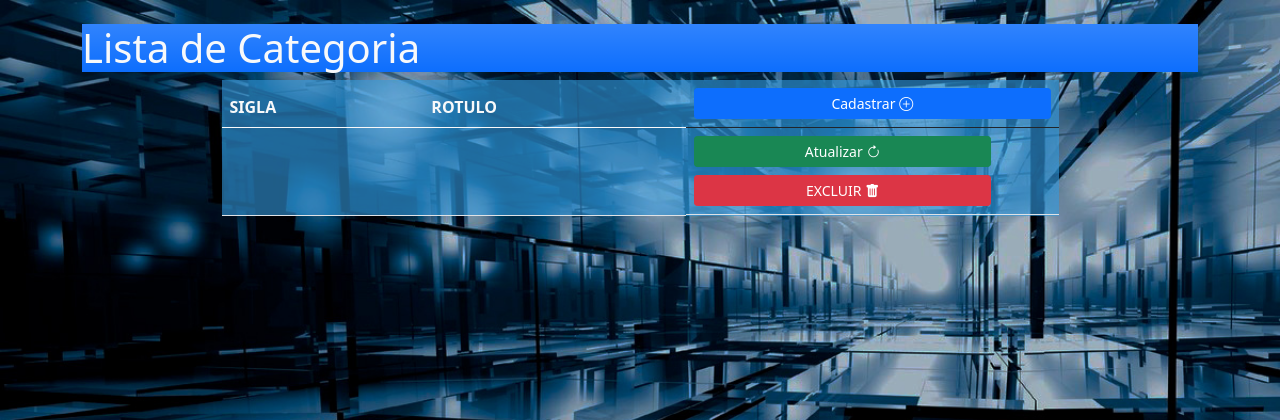
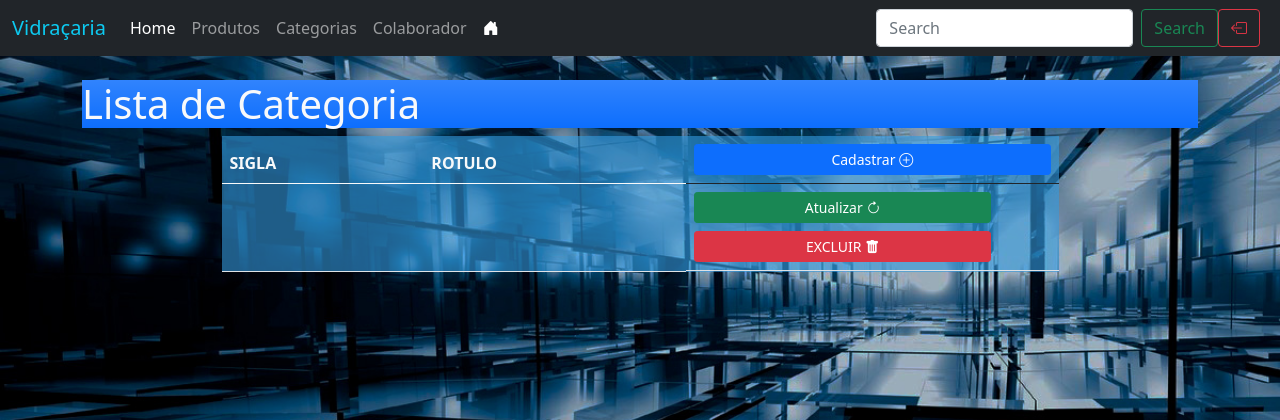
Before and after one commit to Cardosojr0202/projeto_vidro, a PHP site: page /categoria_lista.php in a window 1280 px wide. Shown: the top 420 px of the page. Run offline with PHP 8.4, Linux system fonts and the light colour scheme; data that the repository does not hold is empty.

Commit message:
adm-final

```diff
--- a/admin/categoria_lista.php
+++ b/admin/categoria_lista.php
@@ -23,6 +23,7 @@ $totalrows = ($list)->fetch_assoc();
     <link rel="stylesheet" href="../css/meu_estilo.css">
 </head>
 <body class="fundofixo">
+<?php include'menu_adm.php'; ?>
     <main class="container"><br>
         <h1 class="text-light bg-primary bg-gradient">Lista de Categoria</h1>
         <div class="mx-auto col-9">
--- a/admin/colaborador_lista.php
+++ b/admin/colaborador_lista.php
@@ -28,6 +28,7 @@ $totalRows  =   ($lista)->num_rows;
     <link rel="stylesheet" href="https://cdn.jsdelivr.net/npm/bootstrap-icons@1.8.2/font/bootstrap-icons.css">
 </head>
 <body class="fundofixo">
+<?php include'menu_adm.php'; ?>
 <main class="container"><br>
     <div class="row">
         <div class="col-xs-12 col-sm-10 col-md-10">
--- /dev/null
+++ b/admin/menu_adm.php
@@ -0,0 +1,54 @@
+<!DOCTYPE html>
+<html lang="pt-br">
+<head>
+    <meta charset="UTF-8">
+    <meta http-equiv="X-UA-Compatible" content="IE=edge">
+    <meta name="viewport" content="width=device-width, initial-scale=1.0">
+    <title>Document</title>
+    <!-- Link do CSS do bootstrap -->
+    <link rel="stylesheet" href="../css/bootstrap.min.css" >
+    <!-- Link para CSS específico -->
+    <link rel="stylesheet" href="../css/meu_estilo.css">
+    <!-- Link para icones do bootstrap -->
+    <link rel="stylesheet" href="https://cdn.jsdelivr.net/npm/bootstrap-icons@1.8.2/font/bootstrap-icons.css">
+</head>
+<body>
+<nav class="navbar navbar-expand-lg navbar-dark bg-dark">
+    <div class="container-fluid">
+        <button class="navbar-toggler" type="button" data-bs-toggle="collapse" data-bs-target="#navbarTogglerDemo01" aria-controls="navbarTogglerDemo01" aria-expanded="false" aria-label="Toggle navigation">
+        <span class="navbar-toggler-icon"></span>
+        </button>
+        <div class="collapse navbar-collapse" id="navbarTogglerDemo01">
+        <a class="navbar-brand text-info" href="#">Vidraçaria</a>
+        <ul class="navbar-nav me-auto mb-2 mb-lg-0">
+            <li class="nav-item">
+            <a class="nav-link active" aria-current="page" href="indexx.php">Home</a>
+            </li>
+            <li class="nav-item">
+            <a class="nav-link" href="produto_lista.php">Produtos</a>
+            </li>
+            <li class="nav-item">
+            <a class="nav-link" aria-current="page" href="categoria_lista.php">Categorias</a>
+            </li>
+            <li class="nav-item">
+            <a class="nav-link" aria-current="page" href="colaborador_lista.php">Colaborador</a>
+            </li>
+            <li class="nav-item">
+                <a class="nav-link active" aria-current="page" href="index.php"><i class="bi bi-house-door-fill"></i></a>
+            </li>
+        </ul>
+        <form class="d-flex">
+            <input class="form-control me-2" type="search" placeholder="Search" aria-label="Search">
+            <button class="btn btn-outline-success" type="submit">Search</button>
+            <a class="btn btn-outline-danger me-2" aria-current="page" href="#"><i class="bi bi-box-arrow-left"></i></a>
+        </form>
+        </div>
+    </div>
+</nav>
+
+    <!-- Link arquivos bootstrap script js -->
+    <script src="https://ajax.googleapis.com/ajax/libs/jquery/1.12.4/jquery.min.js"></script>
+    <script src="../js/bootstrap.bundle.min.js"></script>
+    <script src="../js/bootstrap.min.js"></script>
+</body>
+</html>
--- a/admin/produto_lista.php
+++ b/admin/produto_lista.php
@@ -28,7 +28,6 @@ $totalRows  =   ($lista)->num_rows;
     <link rel="stylesheet" href="https://cdn.jsdelivr.net/npm/bootstrap-icons@1.8.2/font/bootstrap-icons.css">
 </head>
 <body class="fundofixo">
-<?php //include'menu_ad.html'; ?>
 <?php include'menu_adm.php'; ?>
 <main class="container"><br>
     <div class="row">
```
Also changed, not shown: admin/indexx.php (added, +28 -0 lines).
